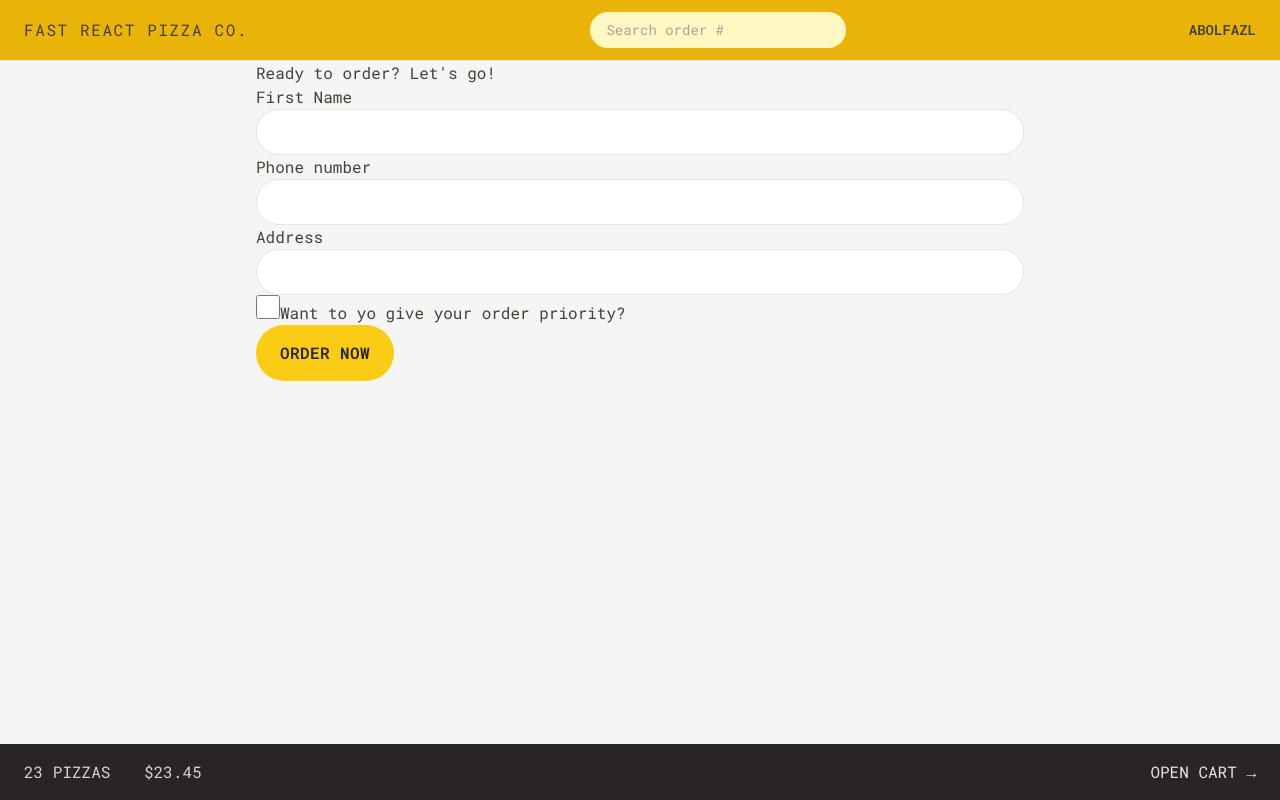
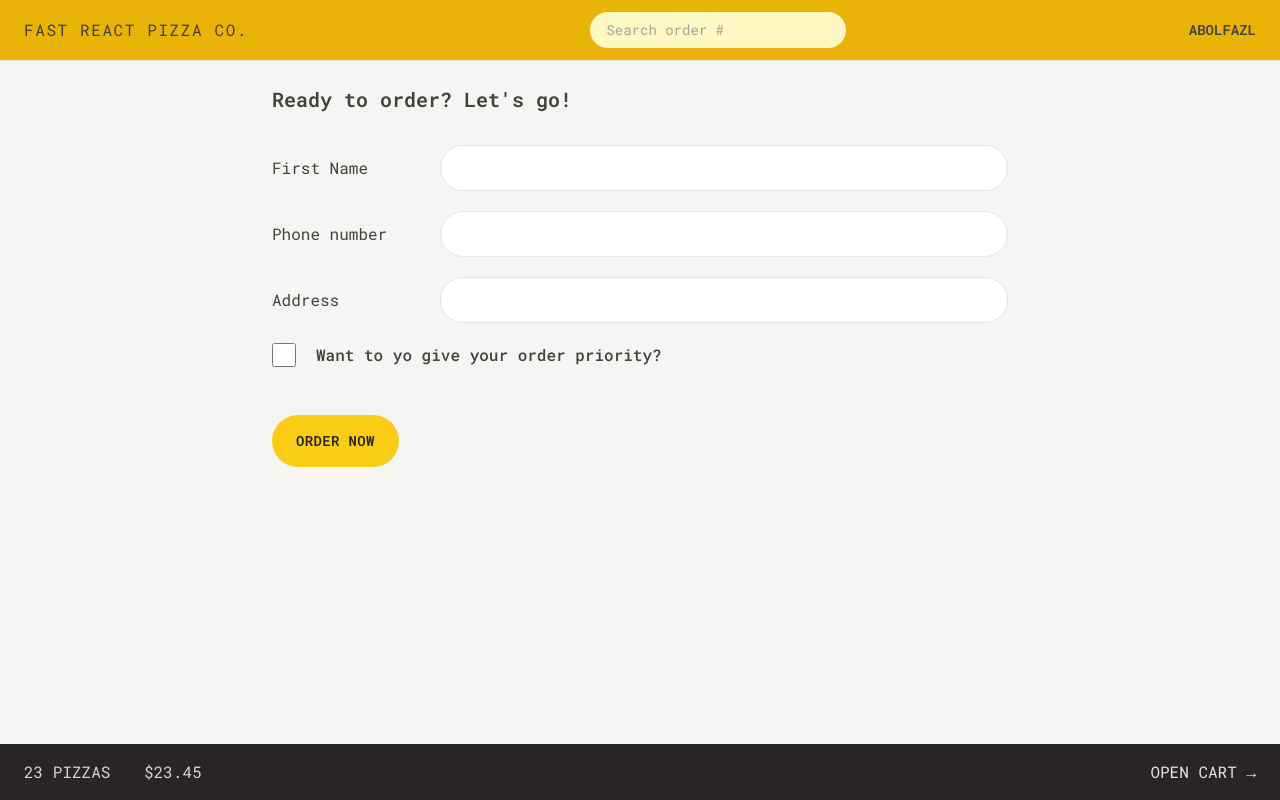
Before and after one commit to Abolfazl-Mohammadi-06/fast-react-pizza, a React (Vite) app: page /order/new in a window 1280 px wide. Built offline with nearby package versions, Linux system fonts and the light colour scheme.

Commit message:
styling the order Form

```diff
--- a/src/App.jsx
+++ b/src/App.jsx
@@ -47,4 +47,4 @@
 }
 
 export default App;
-//E 16 was finished ;)
+//E 17 was finished ;)
--- a/src/features/cart/Cart.jsx
+++ b/src/features/cart/Cart.jsx
@@ -1,6 +1,6 @@
-import { Link } from "react-router-dom";
 import LinkButton from "../../ui/LinkButton.jsx";
 import Button from "../../ui/Button.jsx";
+import CartItem from "./CartItem.jsx";
 
 const fakeCart = [
     {
@@ -30,17 +30,20 @@
     const cart = fakeCart;
 
     return (
-        <div>
+        <div className="px-4 py-3">
             <LinkButton to="/menu">&larr; Back to menu</LinkButton>
 
-            <h2>Your cart, %NAME%</h2>
-
-            <div>
+            <h2 className="mt-7 text-xl font-semibold">Your cart, %NAME%</h2>
+            <ul className="mt-3 divide-y divide-stone-200 border-b">
+                {cart.map((item) => (
+                    <CartItem item={item} key={item.id ? item.id : item.name} />
+                ))}
+            </ul>
+            <div className="mt-6 space-x-2">
                 <Button type="primary" to="/order/new">
                     Order pizzas
                 </Button>
-
-                <button>Clear cart</button>
+                <Button type="secondary">Clear cart</Button>
             </div>
         </div>
     );
--- a/src/features/cart/CartItem.jsx
+++ b/src/features/cart/CartItem.jsx
@@ -1,13 +1,17 @@
+import { formatCurrency } from "../../utils/helpers.js";
+import Button from "../../ui/Button.jsx";
+
 function CartItem({ item }) {
     const { pizzaId, name, quantity, totalPrice } = item;
 
     return (
-    <li>
-      <p>
+        <li className="py-3 sm:flex sm:items-center sm:justify-between">
+            <p className="mb-1 sm:mb-0">
                 {quantity}&times; {name}
             </p>
-      <div>
-        <p>{formatCurrency(totalPrice)}</p>
+            <div className="flex items-center justify-between sm:gap-6">
+                <p className="text-sm font-bold">{formatCurrency(totalPrice)}</p>
+                <Button type="small">Delete</Button>
             </div>
         </li>
     );
--- a/src/features/order/CreateOrder.jsx
+++ b/src/features/order/CreateOrder.jsx
@@ -40,32 +40,34 @@
     const cart = fakeCart;
 
     return (
-        <div>
-            <h2>Ready to order? Let's go!</h2>
+        <div className="px-4 py-6">
+            <h2 className="mb-8 text-xl font-semibold">Ready to order? Let's go!</h2>
 
             {/*<Form method="POST" action="/order/new/">*/}
             <Form method="POST">
-                <div>
-                    <label>First Name</label>
-                    <input className="input" type="text" name="customer" required />
+                <div className="mb-5 flex flex-col gap-2 sm:flex-row sm:items-center">
+                    <label className="sm:basis-40">First Name</label>
+                    <input className="input grow" type="text" name="customer" required />
                 </div>
 
-                <div>
-                    <label>Phone number</label>
-                    <div>
-                        <input className="input" type="tel" name="phone" required />
-                    </div>
-                    {formErrors?.phone && <p>{formErrors.phone}</p>}
-                </div>
-
-                <div>
-                    <label>Address</label>
-                    <div>
-                        <input className="input" type="text" name="address" required />
+                <div className="mb-5 flex flex-col gap-2 sm:flex-row sm:items-center">
+                    <label className="sm:basis-40">Phone number</label>
+                    <div className="grow">
+                        <input className="input w-full" type="tel" name="phone" required />
+                        {formErrors?.phone && (
+                            <p className="mt-2 rounded-2xl bg-red-100 p-2 text-xs text-red-700">{formErrors.phone}</p>
+                        )}
                     </div>
                 </div>
 
-                <div>
+                <div className="mb-5 flex flex-col gap-2 sm:flex-row sm:items-center">
+                    <label className="sm:basis-40">Address</label>
+                    <div className="grow">
+                        <input className="input w-full" type="text" name="address" required />
+                    </div>
+                </div>
+
+                <div className="mb-12 flex items-center gap-5">
                     <input
                         className="h-6 w-6 accent-yellow-400 focus:outline-none focus:ring focus:ring-yellow-400 focus:ring-offset-2"
                         type="checkbox"
@@ -74,7 +76,9 @@
                         // value={withPriority}
                         // onChange={(e) => setWithPriority(e.target.checked)}
                     />
-                    <label htmlFor="priority">Want to yo give your order priority?</label>
+                    <label htmlFor="priority" className="font-medium">
+                        Want to yo give your order priority?
+                    </label>
                 </div>
 
                 <div>
--- a/src/index.css
+++ b/src/index.css
@@ -4,7 +4,7 @@
 
 @layer components {
     .input {
-        @apply w-full rounded-full border border-stone-200 px-4 py-2 text-sm transition-all duration-300
+        @apply rounded-full border border-stone-200 px-4 py-2 text-sm transition-all duration-300
         placeholder:text-stone-400 focus:outline-none focus:ring focus:ring-yellow-400 md:px-6 md:py-3
     }
 
--- a/src/ui/Button.jsx
+++ b/src/ui/Button.jsx
@@ -9,8 +9,15 @@
         "disabled:cursor-not-allowed ";
 
     const styles = {
-        primary: base + " px-4 py-3 md:px-6 md:py-4",
-        small: base + " text-xs py-2 px-4 md:px-5 md:py-2.5  "
+        primary: base + " px-4 py-3 text-sm md:px-6 md:py-4",
+        small: base + " text-xs py-2 px-4 md:px-5 md:py-2.5  ",
+        secondary:
+            "inline-block text-sm rounded-full border-2 px-4 py-2.5 md:px-6 md:py-3.5 border-stone-300 " +
+            "font-semibold uppercase tracking-wide text-stone-400" +
+            " transition-colors duration-300 hover:bg-stone-300" +
+            " focus:bg-stone-300 hover:text-stone-800 focus:outline-none focus:ring " +
+            "focus:ring-stone-300 focus:ring-offset-2 focus:text-stone-800  active:text-stone-900 active:bg-stone-400 " +
+            "disabled:cursor-not-allowed "
     };
     if (to)
         return (
```
Also changed, not shown: index.html (+4 -2 lines). Lines whose indentation alone changed are shown as unchanged.
